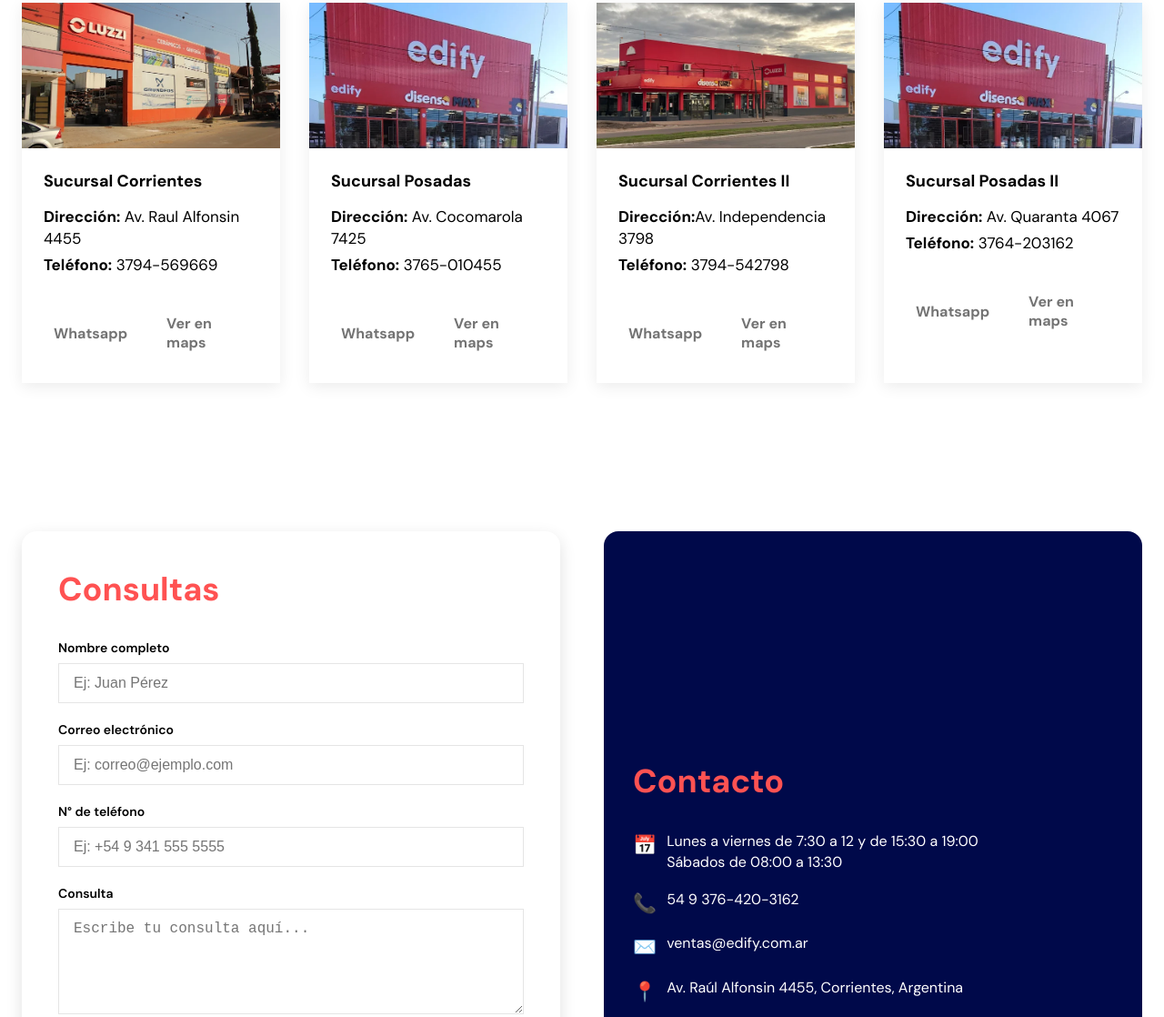
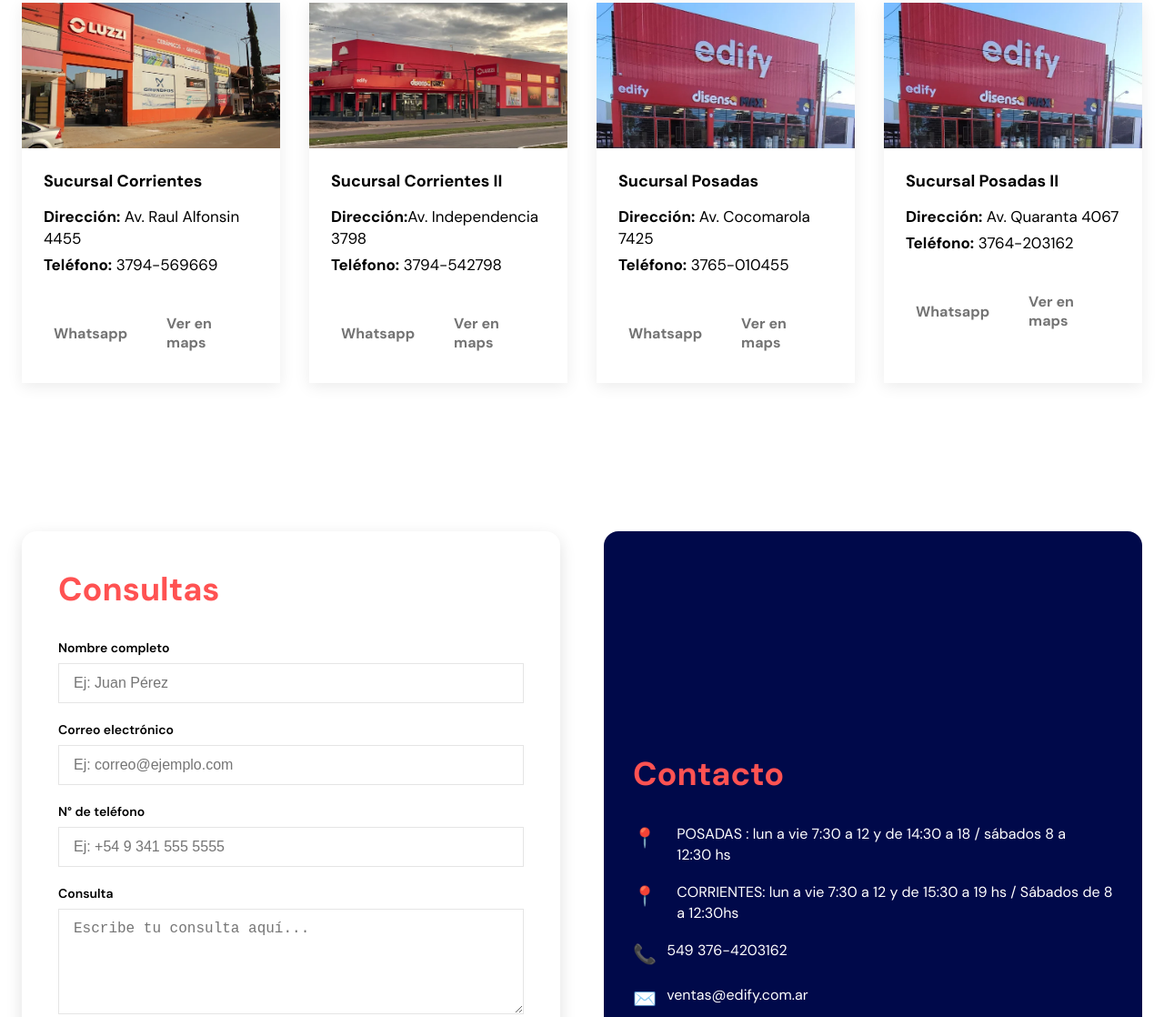
Before and after one commit to diegobaez-dm/edifylanding.github.io, a plain HTML site: page index.html in a window 1280 px wide. Shown: the part 2147-3265 px from the top of the page at 91% size. Drawn offline with Linux system fonts and the light colour scheme.

Commit message:
cambio de info contacto

```diff
--- a/index.html
+++ b/index.html
@@ -157,6 +157,25 @@
 
                     </div>
                     </div>
+                      <!--Sucursal ctes 2-->
+                    <div class="card">
+                        <img src="img/ctes-edify.webp" alt="Sucursal-Corrientes-Independencia" class="card__image">
+                        <div class="card__body">
+                        <h3 class="card__title">Sucursal Corrientes II</h3>
+                        <div class="card__info">
+                            <p class="card__text"><strong>Dirección:</strong>Av. Independencia 3798</p>
+                            <p class="card__text"><strong>Teléfono:</strong> 3794-542798</p>
+                        </div>
+                        <div class="card__actions">
+                            <a class="card__link" href="https://wa.me/5493794542798" target="_blank" rel="noopener noreferrer">
+                               Whatsapp
+                            </a>
+                            <a class="card__link" href="https://maps.app.goo.gl/8CAFLUXAdGa2HqHdA" target="_blank" rel="noopener noreferrer">
+                                Ver en maps
+                            </a>
+                        </div>
+                        </div>
+                    </div>
                     <!--Sucursal posadas 1-->
                     <div class="card">
                         <img src="img/posadas-edify.webp" alt="Sucursal-Posadas" class="card__image">
@@ -171,26 +190,6 @@
                                Whatsapp
                             </a>
                             <a class="card__link" href="https://maps.app.goo.gl/AEHiYjt9EibYSug69" target="_blank" rel="noopener noreferrer">
-                                Ver en maps
-                            </a>
-                        </div>
-                        </div>
-                    </div>
-
-                    <!--Sucursal ctes 2-->
-                    <div class="card">
-                        <img src="img/ctes-edify.webp" alt="Sucursal-Corrientes-Independencia" class="card__image">
-                        <div class="card__body">
-                        <h3 class="card__title">Sucursal Corrientes II</h3>
-                        <div class="card__info">
-                            <p class="card__text"><strong>Dirección:</strong>Av. Independencia 3798</p>
-                            <p class="card__text"><strong>Teléfono:</strong> 3794-542798</p>
-                        </div>
-                        <div class="card__actions">
-                            <a class="card__link" href="https://wa.me/5493794542798" target="_blank" rel="noopener noreferrer">
-                               Whatsapp
-                            </a>
-                            <a class="card__link" href="https://maps.app.goo.gl/8CAFLUXAdGa2HqHdA" target="_blank" rel="noopener noreferrer">
                                 Ver en maps
                             </a>
                         </div>
@@ -286,14 +285,20 @@
                                 <h2 id="contact-title" class="categories__title">Contacto</h2>
                                 <ul class="contact-info__list">
                                     <li class="contact-info__item">
-                                        <span class="contact-icon">📅</span>
-                                        Lunes a viernes de 7:30 a 12 y de 15:30 a 19:00
-                                        <br>Sábados de 08:00 a 13:30
+                                        <span class="contact-icon">📍</span>
+                                        <span class="contact-icon"></span>
+                                        POSADAS : lun a vie 7:30 a 12 y de 14:30 a 18 / sábados 8 a 12:30 hs
+                                    </li>
+
+                                    <li class="contact-info__item">
+                                        <span class="contact-icon">📍</span>
+                                        <span class="contact-icon"></span>
+                                        CORRIENTES: lun a vie 7:30 a 12 y de 15:30 a 19 hs / Sábados  de 8 a 12:30hs
                                     </li>
 
                                     <li class="contact-info__item">
                                         <span class="contact-icon">📞</span>
-                                        54 9 376-420-3162
+                                        549 376-4203162
                                     </li>
 
                                     <li class="contact-info__item">
@@ -301,10 +306,6 @@
                                         ventas@edify.com.ar
                                     </li>
 
-                                    <li class="contact-info__item">
-                                        <span class="contact-icon">📍</span>
-                                        <a href="#">Av. Raúl Alfonsin 4455, Corrientes, Argentina</a>
-                                    </li>
                                 </ul>
                             </div>
 
```
